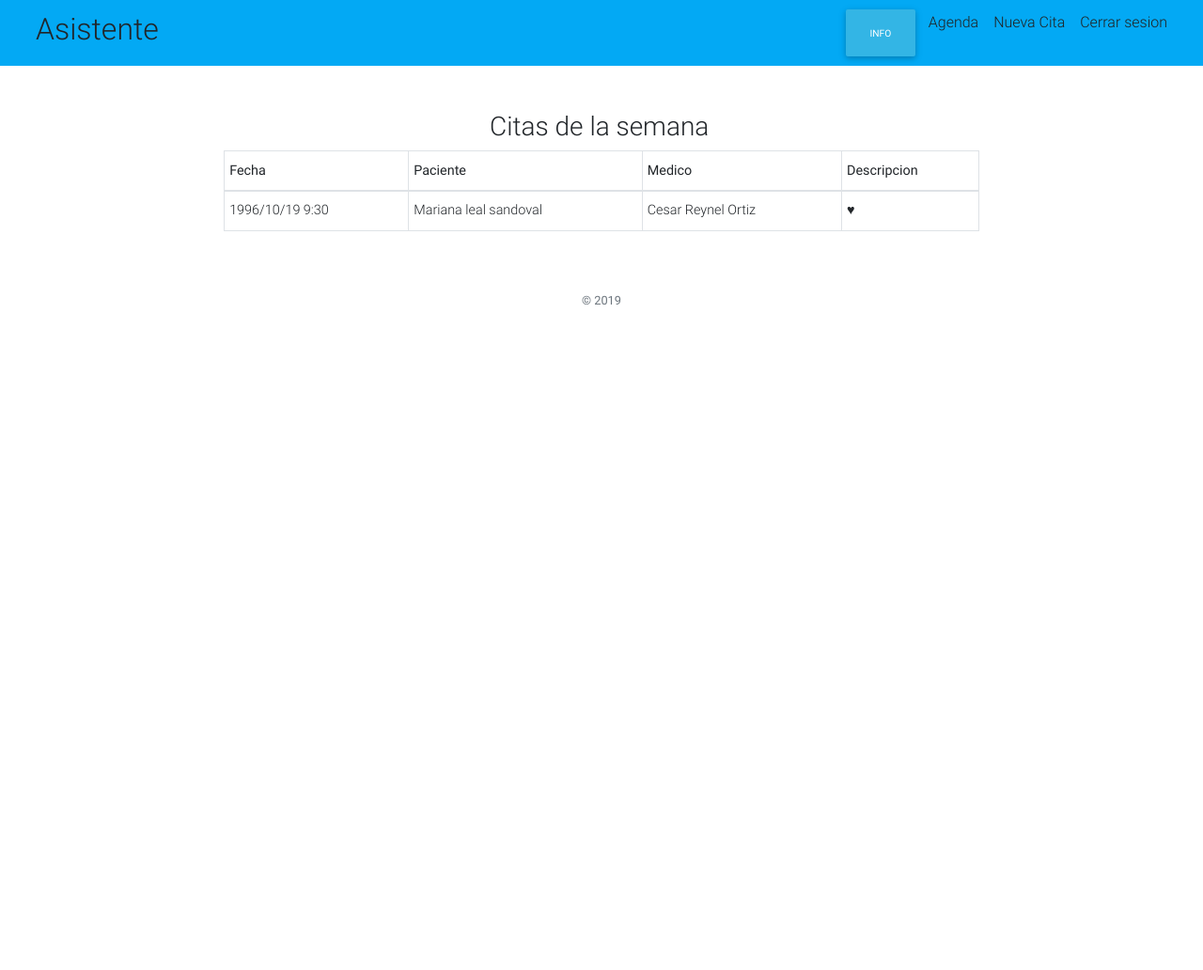
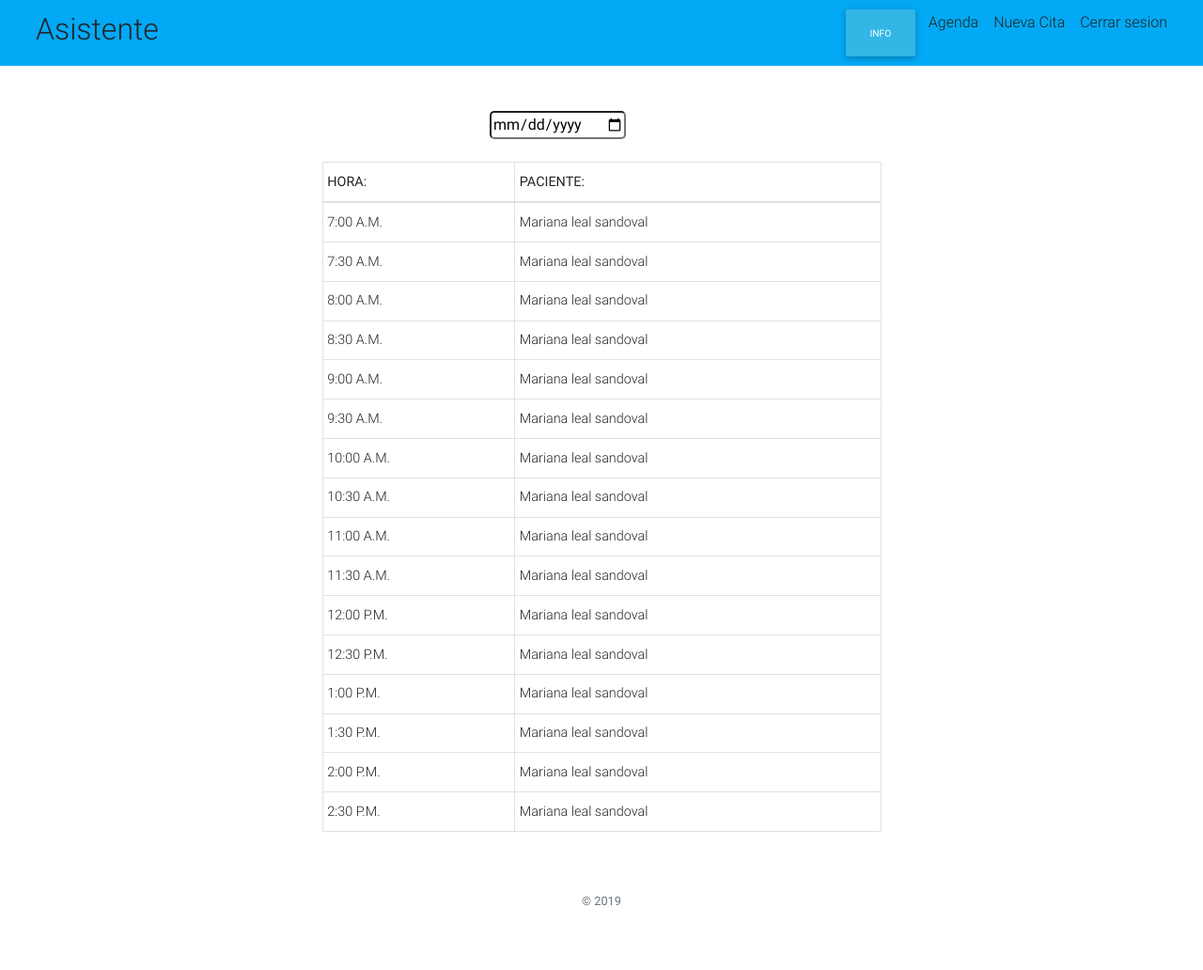
Before and after one commit to kevinjmr/clinica, a PHP site: page /asistente.php in a window 1280 px wide. Shown: the whole page at 94% size. Before the commit the page ends 324 px from the top, so only its background shows below. Run offline with PHP 8.4, Linux system fonts and the light colour scheme; the visitor is signed in with stand-in values (Sample User, id 1); data that the repository does not hold is empty.

Commit message:
Update asistente.php

```diff
--- a/asistente.php
+++ b/asistente.php
@@ -51,75 +51,104 @@ if( $varcomparacion == null || $varcomparacion == ''){
   <div class="col-12 container d-flex flex-column flex-md-row">
     <div class="col-2 container d-flex flex-column flex-md-row">
     </div>
-    <div class="col-8 container flex-md-row">
-    <div class="col-3 container flex-md-row"></div>
-    <div class="col-4 container flex-md-row">
-      <h3>Citas de la semana</h3>
+    <div class="col-8 container d-flex flex-column flex-md-row">
+    <div class="col-2 container d-flex flex-column flex-md-row">
     </div>
-    <div class="col-3 container flex-md-row"></div>
-        <table class="table table-sm table-bordered" style=" background-color: white " cellspacing="0">
+    <div class="col-4 container d-flex flex-column flex-md-row">
+        <input type="date" style="border-radius: 5px;" name="">
+      </div>
+      <div class="col-2 container d-flex flex-column flex-md-row">
+    </div>
+    </div>
+
+    <div class="col-2 container d-flex flex-column flex-md-row">
+    </div>
+  </div>
+  <br>
+
+  <div class="col-12 container d-flex flex-column flex-md-row">
+    <div class="col-3 container d-flex flex-column flex-md-row">
+    </div>
+    <div class="col-6 container d-flex flex-column flex-md-row">
+       <table class="table table-sm table-bordered" style=" background-color: white " cellspacing="0">
                 <thead>
                     <tr>
-                      <th>Fecha</th>
-                      <th>Paciente</th>
-                      <th>Medico</th>
-                      <th>Descripcion</th>
+                      <th>HORA:</th>
+                      <th>PACIENTE:</th>
                     </tr>
                 </thead>
                 <tbody>
                     <tr>
-                      <td><a onclick="editarmedico('Work1')">1996/10/19 9:30</a></td>
+                      <td><a onclick="editarmedico('Work1')">7:00 A.M.</a></td>
                       <td>Mariana leal sandoval</td>
-                      <td>Cesar Reynel Ortiz</td>
-                      <td>♥</td>
                     </tr>
+                    <tr>
+                      <td><a onclick="editarmedico('Work1')">7:30 A.M.</a></td>
+                      <td>Mariana leal sandoval</td>
+                    </tr>
+                    <tr>
+                      <td><a onclick="editarmedico('Work1')">8:00 A.M.</a></td>
+                      <td>Mariana leal sandoval</td>
+                    </tr>
+                    <tr>
+                      <td><a onclick="editarmedico('Work1')">8:30 A.M.</a></td>
+                      <td>Mariana leal sandoval</td>
+                    </tr>
+                    <tr>
+                      <td><a onclick="editarmedico('Work1')">9:00 A.M.</a></td>
+                      <td>Mariana leal sandoval</td>
+                    </tr>
+                    <tr>
+                      <td><a onclick="editarmedico('Work1')">9:30 A.M.</a></td>
+                      <td>Mariana leal sandoval</td>
+                    </tr>
+                    <tr>
+                      <td><a onclick="editarmedico('Work1')">10:00 A.M.</a></td>
+                      <td>Mariana leal sandoval</td>
+                    </tr>
+                    <tr>
+                      <td><a onclick="editarmedico('Work1')">10:30 A.M.</a></td>
+                      <td>Mariana leal sandoval</td>
+                    </tr>
+                    <tr>
+                      <td><a onclick="editarmedico('Work1')">11:00 A.M.</a></td>
+                      <td>Mariana leal sandoval</td>
+                    </tr>
+                    <tr>
+                      <td><a onclick="editarmedico('Work1')">11:30 A.M.</a></td>
+                      <td>Mariana leal sandoval</td>
+                    </tr>
+                    <tr>
+                      <td><a onclick="editarmedico('Work1')">12:00 P.M.</a></td>
+                      <td>Mariana leal sandoval</td>
+                    </tr>
+                    <tr>
+                      <td><a onclick="editarmedico('Work1')">12:30 P.M.</a></td>
+                      <td>Mariana leal sandoval</td>
+                    </tr>
+                    <tr>
+                      <td><a onclick="editarmedico('Work1')">1:00 P.M.</a></td>
+                      <td>Mariana leal sandoval</td>
+                    </tr>
+                    <tr>
+                      <td><a onclick="editarmedico('Work1')">1:30 P.M.</a></td>
+                      <td>Mariana leal sandoval</td>
+                    </tr>
+                    <tr>
+                      <td><a onclick="editarmedico('Work1')">2:00 P.M.</a></td>
+                      <td>Mariana leal sandoval</td>
+                    </tr>
+                    <tr>
+                      <td><a onclick="editarmedico('Work1')">2:30 P.M.</a></td>
+                      <td>Mariana leal sandoval</td>
+                    </tr>
+
                 </tbody>
             </table>
-
     </div>
-    <div class="col-2 container d-flex flex-column flex-md-row">
-    </div>
-
-  </div>
-<!-- modal para ver datos del Medico -->
-<div class="modal fade" id="modal-select-paciente">
-    <div class="modal-dialog modal-lg"  role="document">
-      <div class="modal-content">
-        <div class="modal-header">
-          <h5 class="modal-title" id="myModalLabel">Datos del Paciente:</h5>
-        </div>
-        <div class="modal-body">
-          <form id="c_form-h" class="">
-            <div class="form-group row">
-              <div class="col-6 d-flex flex-column">
-                <label>RFC:</label>
-                <label  type="text" class="form-control" name="RFC"><?php echo trim($curp); ?></label>
-                </div>
-                <div class="col-6 d-flex flex-column" >
-                <label>Nombre    :</label>
-                <label  type="text" class="form-control" name="Nombre"><?php echo $result[0]; echo $result[1]; echo $result[2];?></label>
-                </div>
-            </div>
-            <div class="form-group row">
-              <div class="col-6 d-flex flex-column">
-              <label>Telefono  :</label>
-                <label type="text" class="form-control" name="Telefono"><?php echo $result[3]; ?></label>
-                </div>
-                <div class="col-6 d-flex flex-column">
-                <label>Direccion :</label>
-                <label type="text" class="form-control" name="Direccion"><?php echo $result[4]; ?></label>
-                </div>
-            </div>
-          </form>
-        </div>
-        <div class="modal-footer">
-          <button type="button" class="btn btn-info" data-dismiss="modal">Cerrar</button>
-        </div>
-      </div>
+    <div class="col-3 container d-flex flex-column flex-md-row">
     </div>
   </div>
-
-
 
 
 
```
